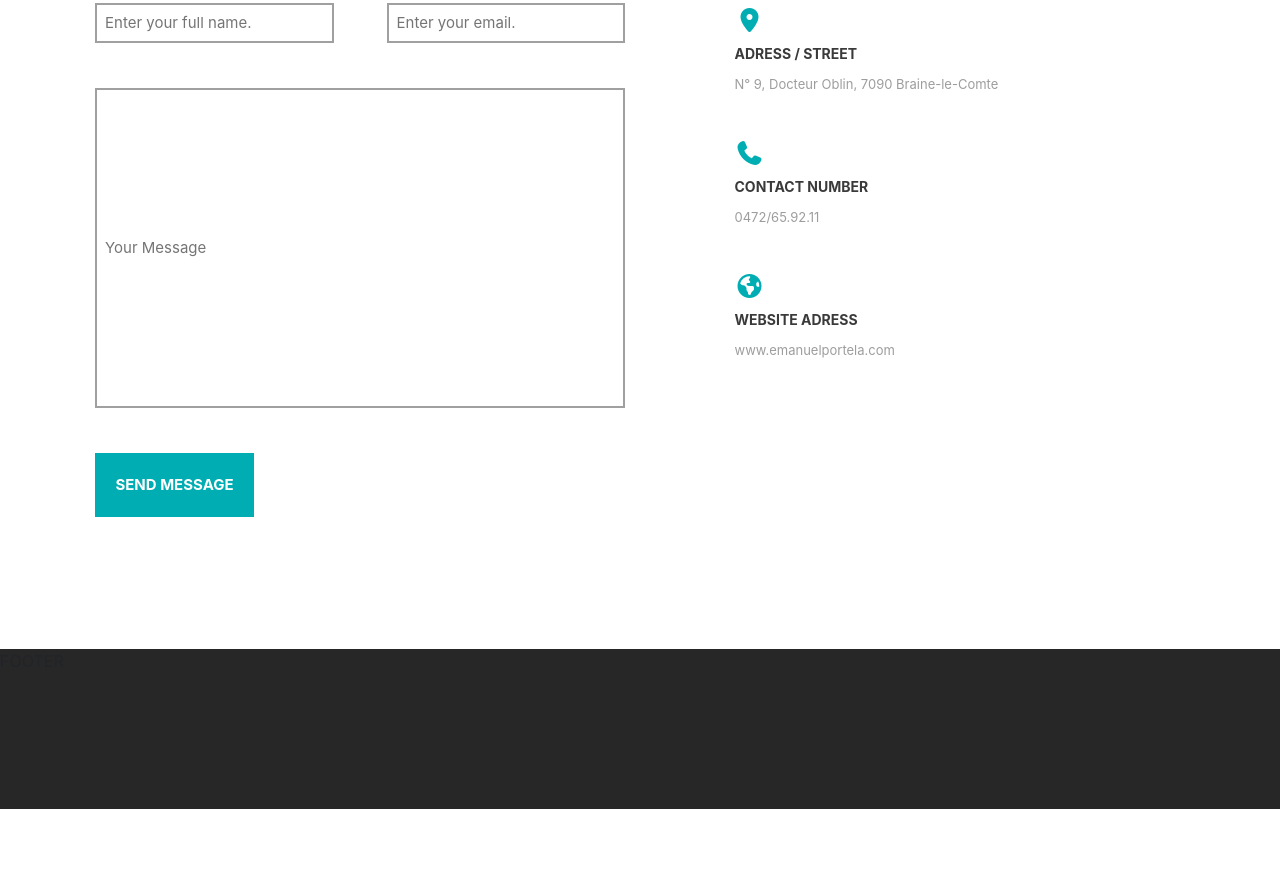
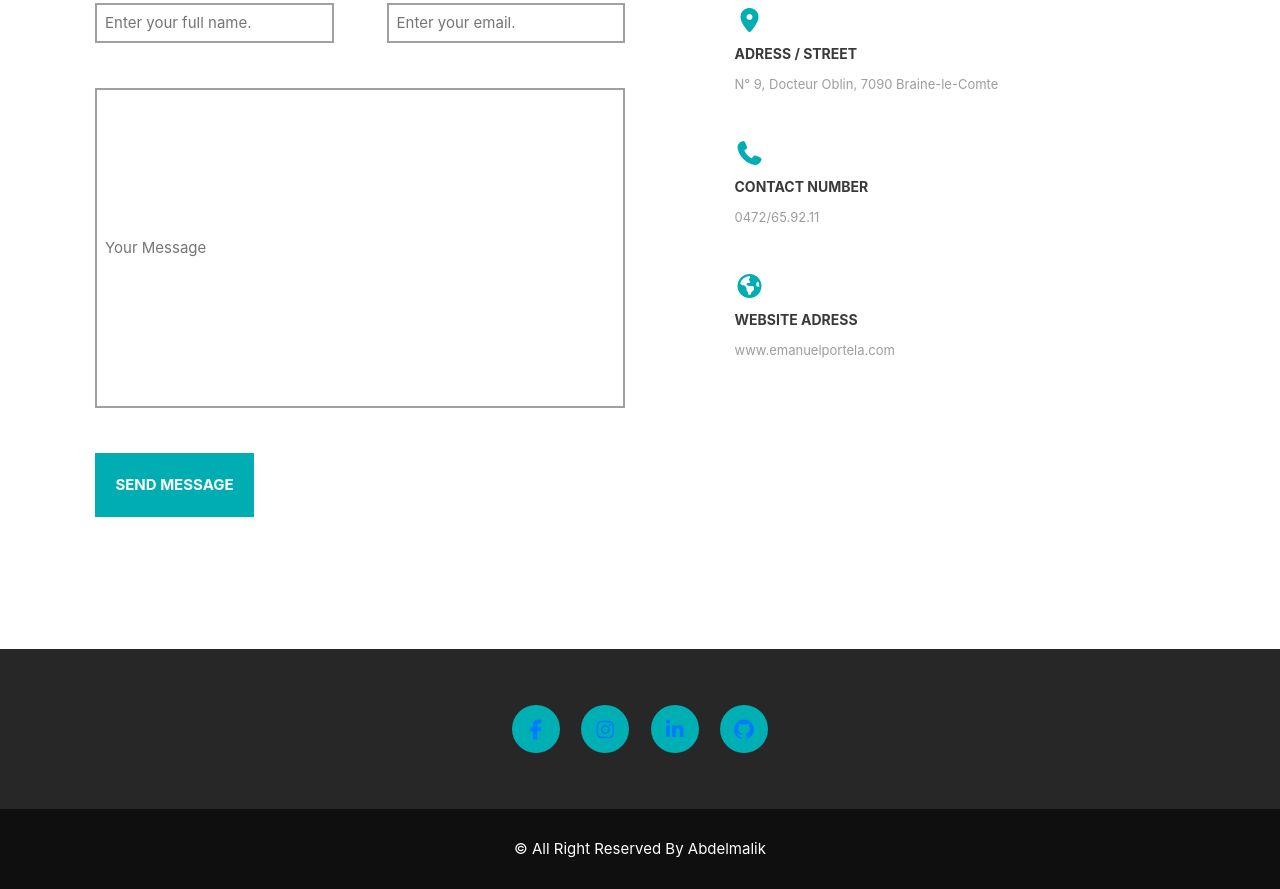
Before and after one commit to emanuelportela/Portfolio, a plain HTML site: page index.html in a window 1280 px wide. Shown: the part 4295-5184 px from the top of the page. Before the commit the page ends 5104 px from the top, so only its background shows below. Drawn offline with nearby package versions, Linux system fonts and the light colour scheme.

Commit message:
footer fini

```diff
--- a/index.html
+++ b/index.html
@@ -374,7 +374,23 @@
 
       </section>
 
-      <section class="section-5">FOOTER</section>
+      <section class="section-5">
+
+         <div class="footer">
+
+            <div id="iiii"><a href="https://www.facebook.com/EmanuelPortelaR"><i class="fab fa-facebook-f"></i></a></div>
+
+            <div id="iiii"><a href="https://www.instagram.com/emanuelportelar/"><i class="fab fa-instagram"></i></a></div>
+
+            <div id="iiii"><a href="https://www.linkedin.com/in/emanuel-portela-ribeiro-703966174/"><i class="fab fa-linkedin-in"></i></a></div>
+
+            <div id="iiii"><a href="https://github.com/emanuelportela"><i class="fab fa-github"></i></a></div>
+
+         </div>
+
+         <div class="copyright">© All Right Reserved By Abdelmalik</div>
+
+      </section>
 
 
    </section>
--- a/sass/main.sass
+++ b/sass/main.sass
@@ -658,5 +658,47 @@ body
 
 
    .section-5
-      height: 20vh
+      height: 30vh
       background-color: #272727
+      display: flex
+      flex-wrap: wrap
+      justify-content: center
+
+      .footer
+         background-color: #272727
+         width: 20%
+         height: 20vh
+         display: flex
+         flex-wrap: wrap
+         justify-content: space-between
+         align-items: center
+
+         #iiii
+            background-color: #00AFB4
+            height: 6vh
+            width: 6vh
+            border-radius: 25px
+            color: white
+            display: flex
+            flex-wrap: wrap
+            align-items: center
+            justify-content: center
+            font-size: 20px
+            line-height: 0
+            padding-top: 1px
+
+         #iiii:hover
+            color: #00afb4
+            background-color: white
+            padding-top: 1px
+
+      .copyright
+         color: white
+         font-size: 15px
+         background-color: #0f0f0f
+         width: 100%
+         height: 10vh
+         display: flex
+         flex-wrap: wrap
+         justify-content: center
+         align-items: center
```
Also changed, not shown: css/main.css, 1 other file.
